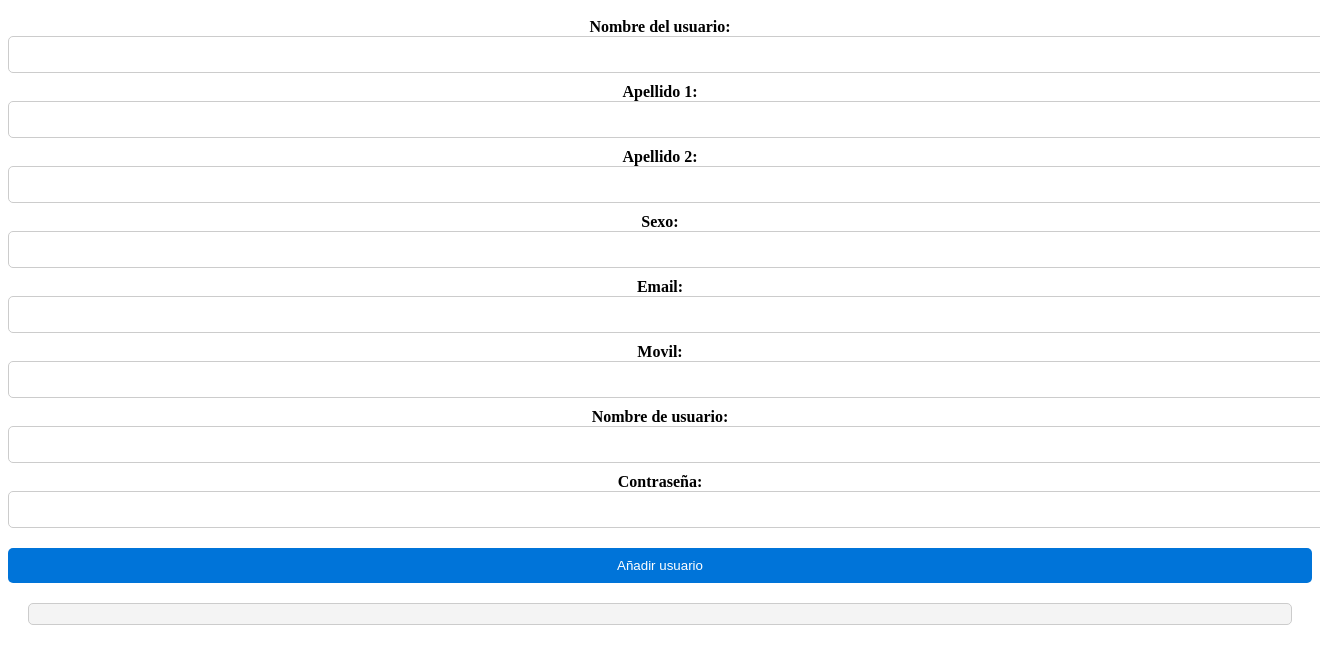
After one commit to CarlosFerGue/php_Lasheras, a PHP site: page /vistas/Inserciones/V_Inserciones.php in a window 1320 px wide; the page is wider, and only the part inside the window is pictured. The commit adds this page. Shown: the top 664 px of that part. Run offline with PHP 8.4, Linux system fonts and the light colour scheme.

Commit message:
evolution

```diff
--- a/di23/controladores/C_Usuarios.php
+++ b/di23/controladores/C_Usuarios.php
@@ -33,6 +33,11 @@
         public function getVistaUsuarios(){
             Vista::render('vistas/Usuarios/V_Usuarios.php');
         }
+
+        public function getVistaInserciones(){
+            Vista::render('vistas/Inserciones/V_Inserciones.php');
+        }
+
         public function buscarUsuarios($filtros=array()){
             $usuarios=$this->modelo->buscarUsuarios($filtros);
             //echo json_encode($usuarios);
--- a/di23/css/V_Usuarios.css
+++ b/di23/css/V_Usuarios.css
@@ -1,3 +1,8 @@
+#container{
+    display: flex;
+    flex-direction: column;
+}
+
 
 form {
     margin: 10px 0;
--- a/di23/index.php
+++ b/di23/index.php
@@ -72,9 +72,9 @@
                                 <ul class="dropdown-menu">
                                     <li><a class="dropdown-item"
 
-                                        onclick="getVistaMenuSeleccionado('Usuarios', 'getVistaUsuarios'); buscar()">Usuarios</a></li>
+                                        onclick="getVistaMenuSeleccionado('Usuarios', 'getVistaUsuarios')">Usuarios</a></li>
                                     <li><a class="dropdown-item" href="#"
-                                        onclick="getVistaMenuSeleccionado('Pedidos', 'getVistaPedidos')">Pedidos</a></li>
+                                        onclick="getVistaMenuSeleccionado('Usuarios', 'getVistaInserciones')">Inserciones</a></li>
                                     <li><a class="dropdown-item" href="#">Something else here</a></li>
                                 </ul>
                             </li>
@@ -88,7 +88,6 @@
         <section id="secContenidoPagina" class="container-fluid"></section>
 
         <script src="librerias/bootstrap-5.1.3-dist/js/bootstrap.bundle.min.js"></script>
-        <script src="js/Usuarios.js" defer></script>
     </body>
 
 </html>
--- a/di23/js/app.js
+++ b/di23/js/app.js
@@ -3,6 +3,7 @@ function cargarUnScript(url){
     script.src = url;
     document.head.appendChild(script);
 }
+
 function getVistaMenuSeleccionado(controlador, metodo){
     let opciones={method: "GET"};
     let parametros= "controlador="+controlador+"&metodo="+metodo;
--- /dev/null
+++ b/di23/vistas/Inserciones/V_Inserciones.php
@@ -0,0 +1,47 @@
+<!DOCTYPE html>
+<html>
+
+<head>
+    <link rel="stylesheet" href="css/V_Usuarios.css">
+</head>
+
+<body>
+    <div id="container">
+        <form id="anadirUsuario" name="anadirUsuario" onkeydown="return event.key != 'Enter';">
+            <label for="b_nombre">Nombre del usuario:</label>
+            <input type="text" id="b_nombre" name="b_nombre">
+
+            <label for="b_apellido1">Apellido 1:</label>
+            <input type="text" id="b_apellido1" name="b_apellido1">
+
+            <label for="b_apellido2">Apellido 2:</label>
+            <input type="text" id="b_apellido2" name="b_apellido2">
+
+            <label for="b_sexo">Sexo:</label>
+            <input type="text" id="b_sexo" name="b_sexo">
+
+            <label for="b_email">Email:</label>
+            <input type="text" id="b_email" name="b_email">
+
+            <label for="b_movil">Movil:</label>
+            <input type="text" id="b_movil" name="b_movil">
+
+            <label for="b_user">Nombre de usuario:</label>
+            <input type="text" id="b_user" name="b_user">
+
+            <label for="b_pass">Contraseña:</label>
+            <input type="text" id="b_pass" name="b_pass">
+        </form>
+
+        <button type="button" onclick="anadirUsuario()">Añadir usuario</button>
+
+    </div>
+
+    <div id="CapaResultadoBusqueda">
+        <!-- Aquí se mostrarán los resultados de la búsqueda -->
+    </div>
+
+
+</body>
+
+</html>
```
Also changed, not shown: di23/js/Usuarios.js (+21 -0 lines), di23/modelos/M_Usuarios.php (+67 -44 lines), di23/vistas/Usuarios/V_Usuarios.php (+8 -3 lines).
